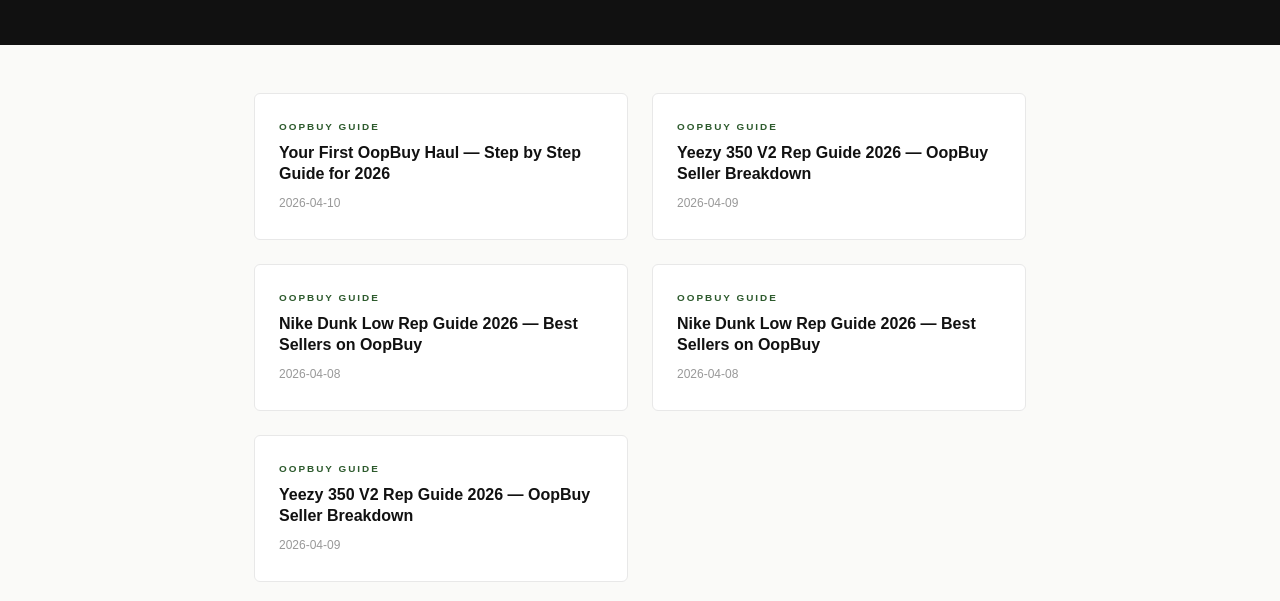
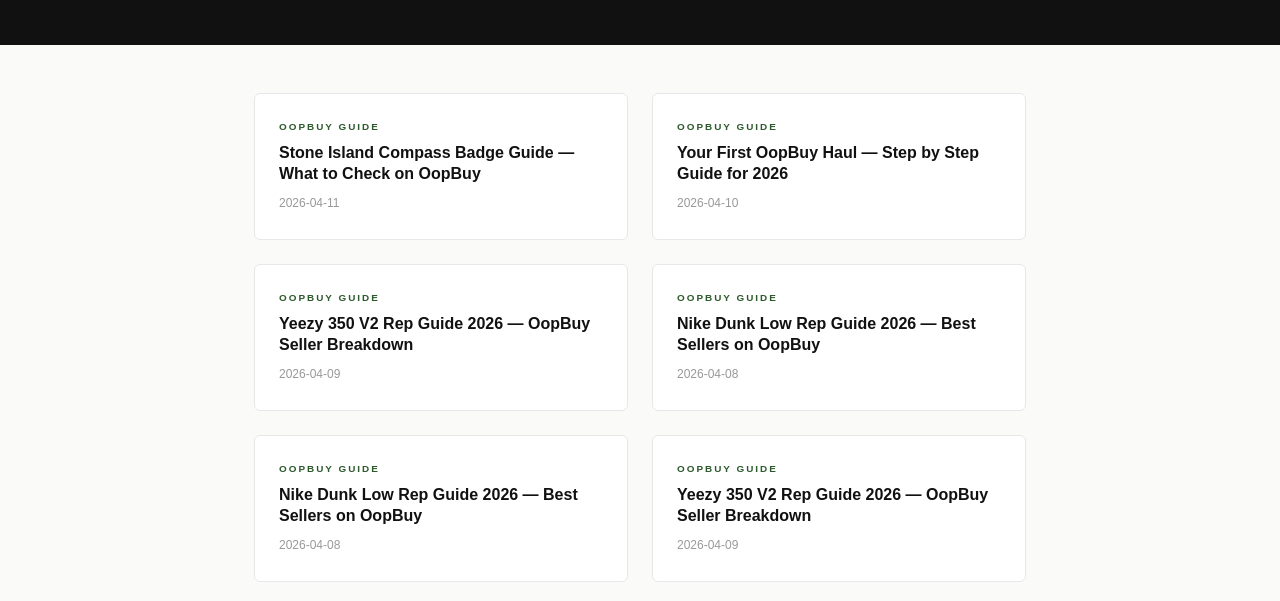
Before and after one commit to replicafinds/oopbuy-spreadsheet, a plain HTML site: page blog/index.html in a window 1280 px wide. Shown: the part 199-800 px from the top of the page. Drawn offline with Linux system fonts and the light colour scheme.

Commit message:
Update blog index: add stone-island-compass-badge-oopbuy

```diff
--- a/blog/index.html
+++ b/blog/index.html
@@ -42,6 +42,11 @@
 </div>
 <div class="page-wrap">
   <div class="post-grid">
+    <a class="post-card" href="stone-island-compass-badge-oopbuy.html">
+      <div class="post-tag">OopBuy Guide</div>
+      <div class="post-title">Stone Island Compass Badge Guide — What to Check on OopBuy</div>
+      <div class="post-meta">2026-04-11</div>
+    </a>
     <a class="post-card" href="oopbuy-first-haul-guide-2026.html">
       <div class="post-tag">OopBuy Guide</div>
       <div class="post-title">Your First OopBuy Haul — Step by Step Guide for 2026</div>
```
